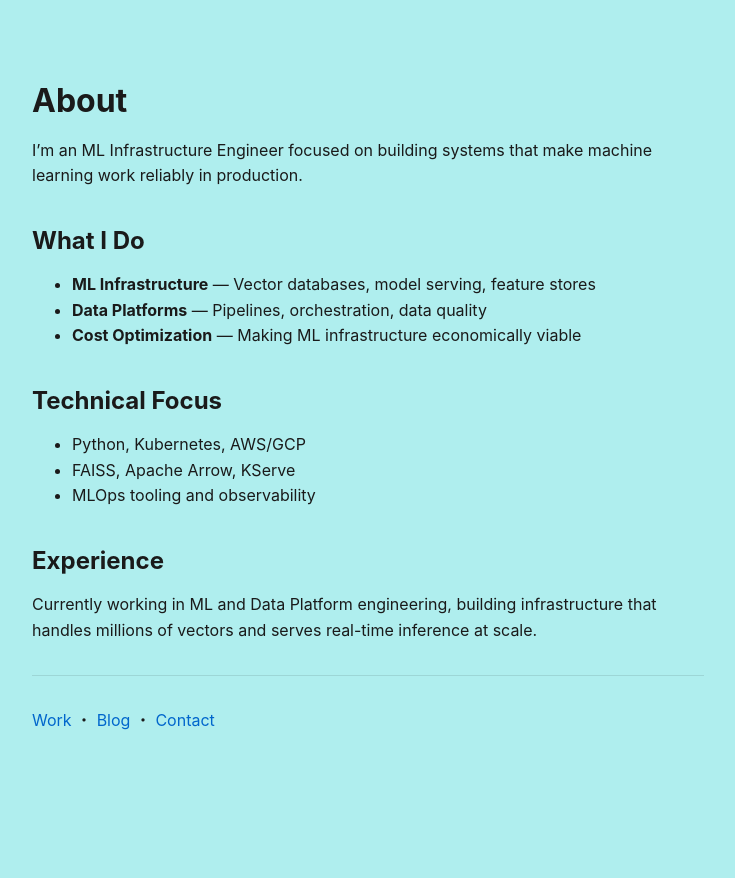
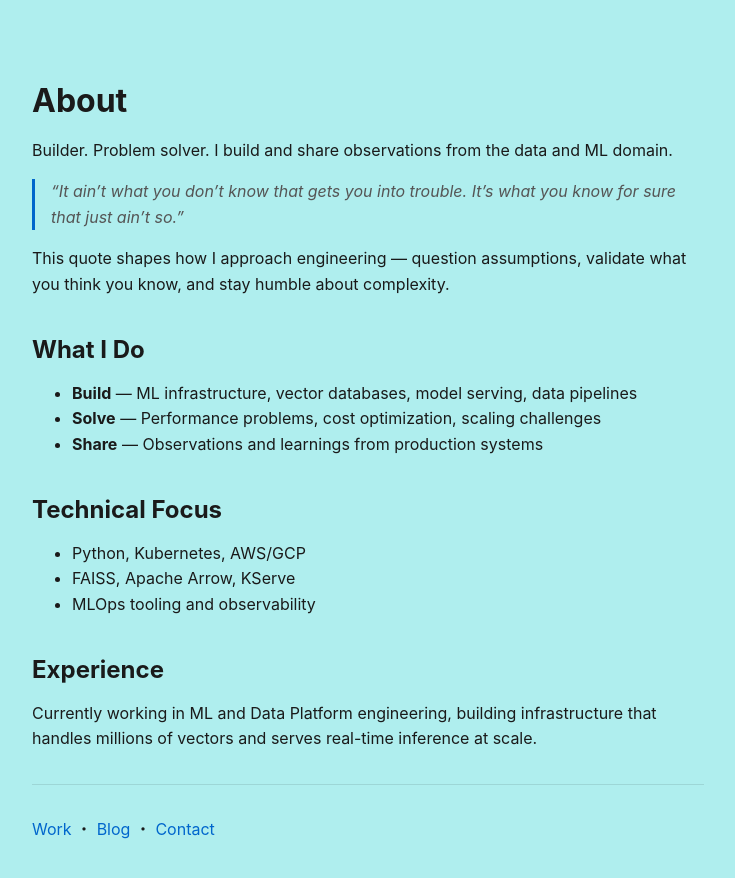
Before and after one commit to akshayeKS/akshayeks.github.io, a Jekyll site: the page built from about.md, in a window 1280 px wide. Shown: the top 878 px of the page, without its empty margins (272-1007 px from the left). Built offline with Jekyll 4.4.1, drawn with Linux system fonts in a browser that asks for light colours.

Commit message:
Update bio: builder, problem solver, observations

```diff
--- a/about.md
+++ b/about.md
@@ -6,13 +6,17 @@ description: ML Infrastructure Engineer with experience in vector databases, mod
 
 # About
 
-I'm an ML Infrastructure Engineer focused on building systems that make machine learning work reliably in production.
+Builder. Problem solver. I build and share observations from the data and ML domain.
+
+> *"It ain't what you don't know that gets you into trouble. It's what you know for sure that just ain't so."*
+
+This quote shapes how I approach engineering — question assumptions, validate what you think you know, and stay humble about complexity.
 
 ## What I Do
 
-- **ML Infrastructure** — Vector databases, model serving, feature stores
-- **Data Platforms** — Pipelines, orchestration, data quality
-- **Cost Optimization** — Making ML infrastructure economically viable
+- **Build** — ML infrastructure, vector databases, model serving, data pipelines
+- **Solve** — Performance problems, cost optimization, scaling challenges
+- **Share** — Observations and learnings from production systems
 
 ## Technical Focus
 
@@ -22,7 +26,6 @@ I'm an ML Infrastructure Engineer focused on building systems that make machine
 
 ## Experience
 
-<!-- TODO: Add specific companies and years -->
 Currently working in ML and Data Platform engineering, building infrastructure that handles millions of vectors and serves real-time inference at scale.
 
 ---
```
Also changed, not shown: index.md (+5 -3 lines).
